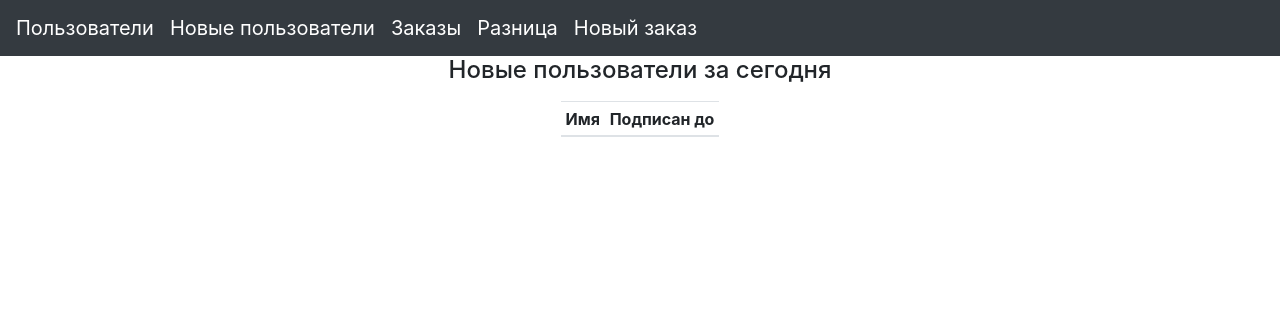
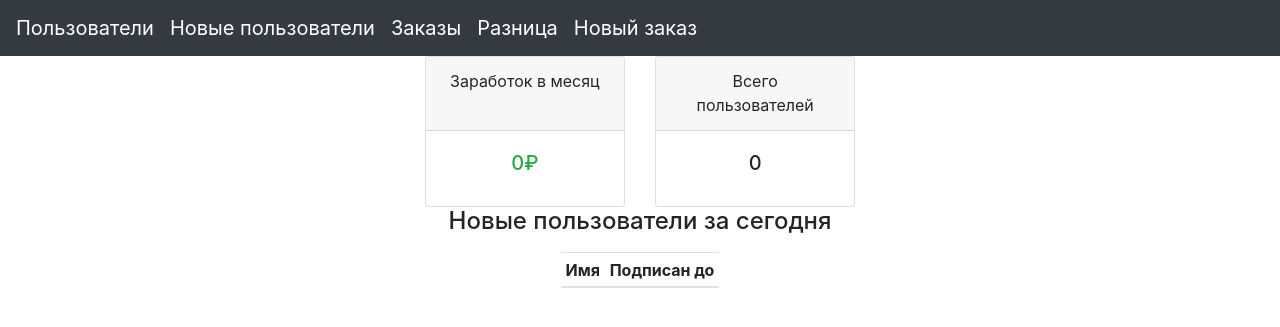
Before and after one commit to LelikovAlexandr/BlogCMS, a Django app: page / in a window 1280 px wide. Shown: the top 327 px of the page. Run offline with Django 3.2, Linux system fonts and the light colour scheme; lists and menus that the app fills with data are empty; some libraries are stand-ins or nearby versions.

Commit message:
Add card

```diff
--- a/followers/templates/followers/main.html
+++ b/followers/templates/followers/main.html
@@ -17,7 +17,7 @@
     <a class="navbar-brand" href="{% url 'New order' %}">Новый заказ</a>
 </nav>
 <body>
-<div class="d-flex justify-content-center">
+<div class="d-flex justify-content-center col-12">
     {% block content %}
     {% endblock %}
 </div>
--- a/followers/templates/followers/today_users_list.html
+++ b/followers/templates/followers/today_users_list.html
@@ -1,7 +1,24 @@
 {% extends 'followers/main.html' %}
 {% block content %}
-
-<div class="d-flex flex-column align-items-center">
+<div class="d-flex flex-column align-items-center col-12">
+    <div class="card-deck">
+        <div class="card text-center w-50">
+            <div class="card-header h-50">
+                Заработок в месяц
+            </div>
+            <div class="card-body mx-auto">
+                <h5 class="card-title text-success">{{earning}}₽</h5>
+            </div>
+        </div>
+        <div class="card text-center w-50">
+            <div class="card-header h-50">
+                 Всего пользователей
+            </div>
+            <div class="card-body mx-auto">
+                <h5 class="card-title">{{number_of_paid_users}}</h5>
+            </div>
+        </div>
+    </div>
     <div><h4 class="mb-3 ">Новые пользователи за сегодня</h4></div>
     <div>
         <table class="table table-striped table-sm">
--- a/followers/views.py
+++ b/followers/views.py
@@ -64,8 +64,18 @@ def list_of_orders(request):
 #
 def list_of_today_users(request):
     today_users = User.objects.filter(created_date=datetime.date.today())
+    number_of_users = number_of_paid_users()
     return render(request, 'followers/today_users_list.html',
-                  context={'today_users': today_users})
+                  context={'today_users': today_users,
+                           'number_of_paid_users': number_of_users,
+                           'earning': number_of_users * 350}
+                  )
+
+
+def number_of_paid_users():
+    return User.objects.filter(
+        subscribe_until__lte=datetime.datetime(2021, 1, 1, 14, 51, 13)).count()
+
 
 def get_difference(request):
     set_of_followers = get_followers()
```
